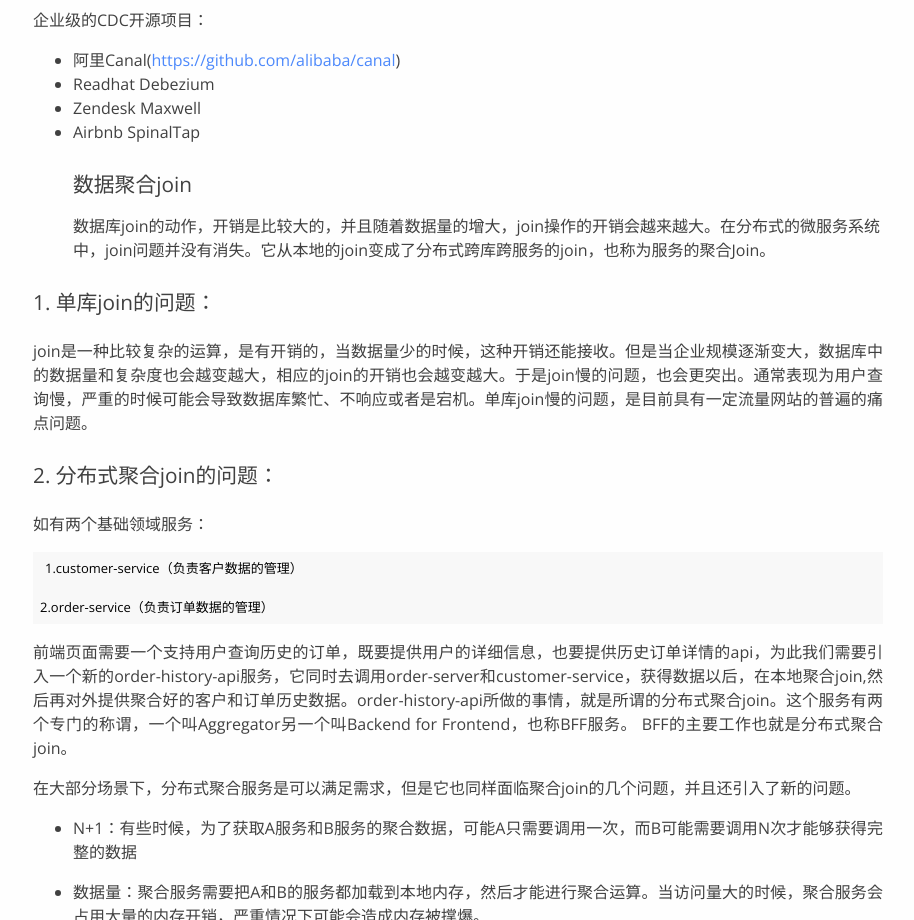
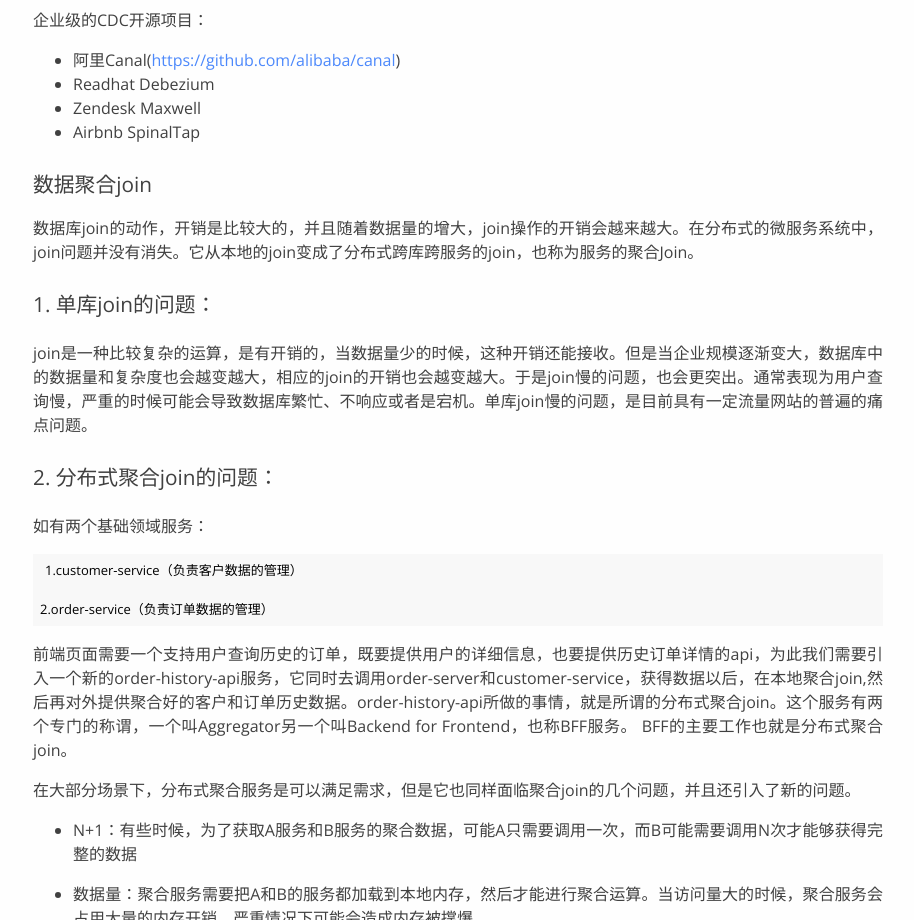
Before and after one commit to LJHsb/blog, a plain HTML site: page 2020/07/14/微服务的四大难题/index.html in a window 1280 px wide. Shown: the part 3120-4040 px from the top of the page, without its empty margins (182-1096 px from the left). Drawn offline with nearby package versions, Linux system fonts and the light colour scheme; a web font is replaced by a local one.

Commit message:
Site updated: 2020-07-15 17:33:05

```diff
--- a/2020/07/14/微服务的四大难题/index.html
+++ b/2020/07/14/微服务的四大难题/index.html
@@ -45,7 +45,7 @@
 <meta property="og:image" content="https://s1.ax1x.com/2020/07/15/UdFSVs.png">
 <meta property="og:image" content="https://s1.ax1x.com/2020/07/15/UdNg0J.png">
 <meta property="article:published_time" content="2020-07-14T10:03:58.995Z">
-<meta property="article:modified_time" content="2020-07-15T09:20:12.158Z">
+<meta property="article:modified_time" content="2020-07-15T09:31:07.008Z">
 <meta property="article:author" content="John Doe">
 <meta name="twitter:card" content="summary">
 <meta name="twitter:image" content="https://s1.ax1x.com/2020/07/14/UUwEAs.png">
@@ -175,8 +175,9 @@
 <li>阿里Canal(<a href="https://github.com/alibaba/canal" target="_blank" rel="noopener">https://github.com/alibaba/canal</a>)</li>
 <li>Readhat Debezium</li>
 <li>Zendesk Maxwell</li>
-<li>Airbnb SpinalTap<h1 id="数据聚合join"><a href="#数据聚合join" class="headerlink" title="数据聚合join"></a>数据聚合join</h1>数据库join的动作，开销是比较大的，并且随着数据量的增大，join操作的开销会越来越大。在分布式的微服务系统中，join问题并没有消失。它从本地的join变成了分布式跨库跨服务的join，也称为服务的聚合Join。</li>
+<li>Airbnb SpinalTap</li>
 </ul>
+<h1 id="数据聚合join"><a href="#数据聚合join" class="headerlink" title="数据聚合join"></a>数据聚合join</h1><p>数据库join的动作，开销是比较大的，并且随着数据量的增大，join操作的开销会越来越大。在分布式的微服务系统中，join问题并没有消失。它从本地的join变成了分布式跨库跨服务的join，也称为服务的聚合Join。</p>
 <h3 id="1-单库join的问题："><a href="#1-单库join的问题：" class="headerlink" title="1. 单库join的问题："></a>1. 单库join的问题：</h3><p>join是一种比较复杂的运算，是有开销的，当数据量少的时候，这种开销还能接收。但是当企业规模逐渐变大，数据库中的数据量和复杂度也会越变越大，相应的join的开销也会越变越大。于是join慢的问题，也会更突出。通常表现为用户查询慢，严重的时候可能会导致数据库繁忙、不响应或者是宕机。单库join慢的问题，是目前具有一定流量网站的普遍的痛点问题。</p>
 <h3 id="2-分布式聚合join的问题："><a href="#2-分布式聚合join的问题：" class="headerlink" title="2. 分布式聚合join的问题："></a>2. 分布式聚合join的问题：</h3><p>如有两个基础领域服务：</p>
 <pre><code>1.customer-service（负责客户数据的管理）
```
